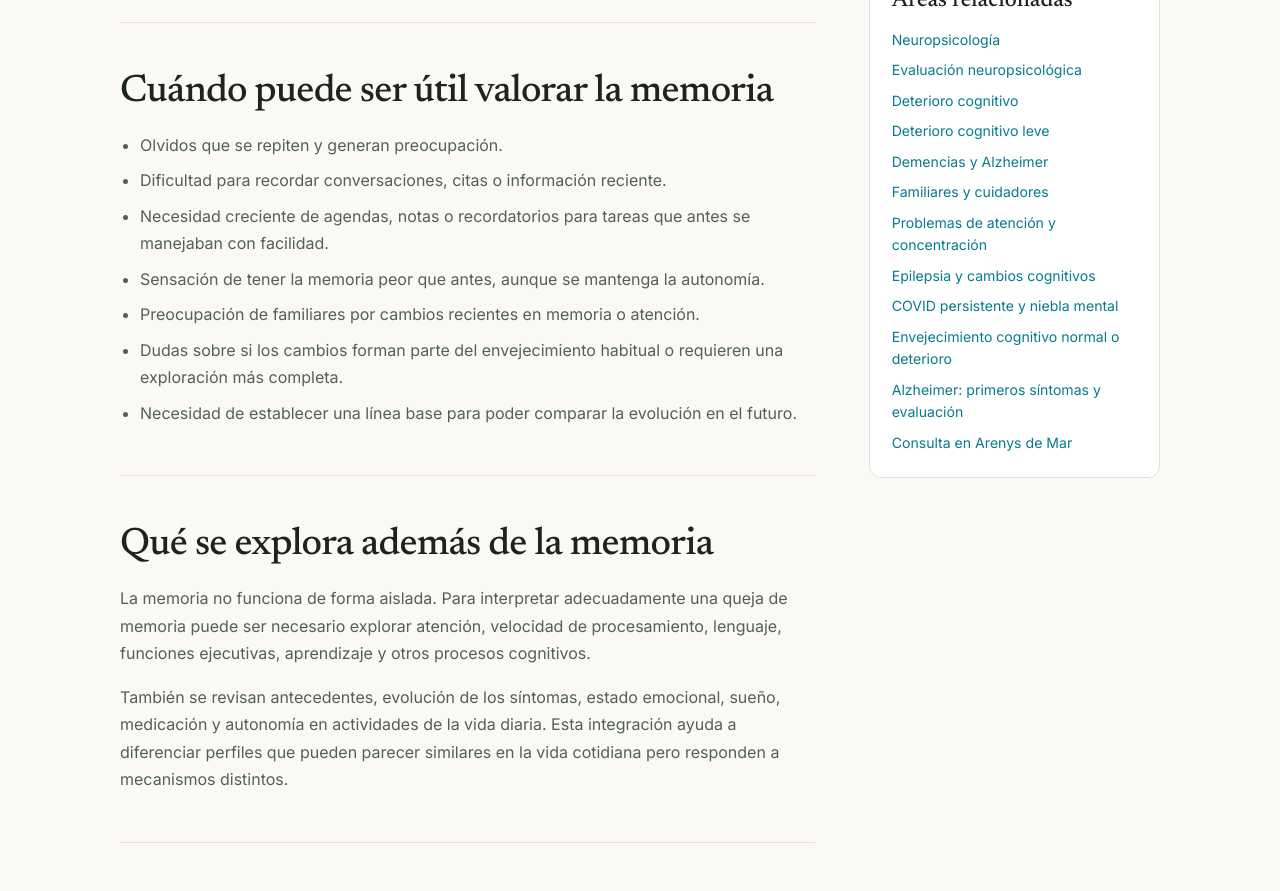
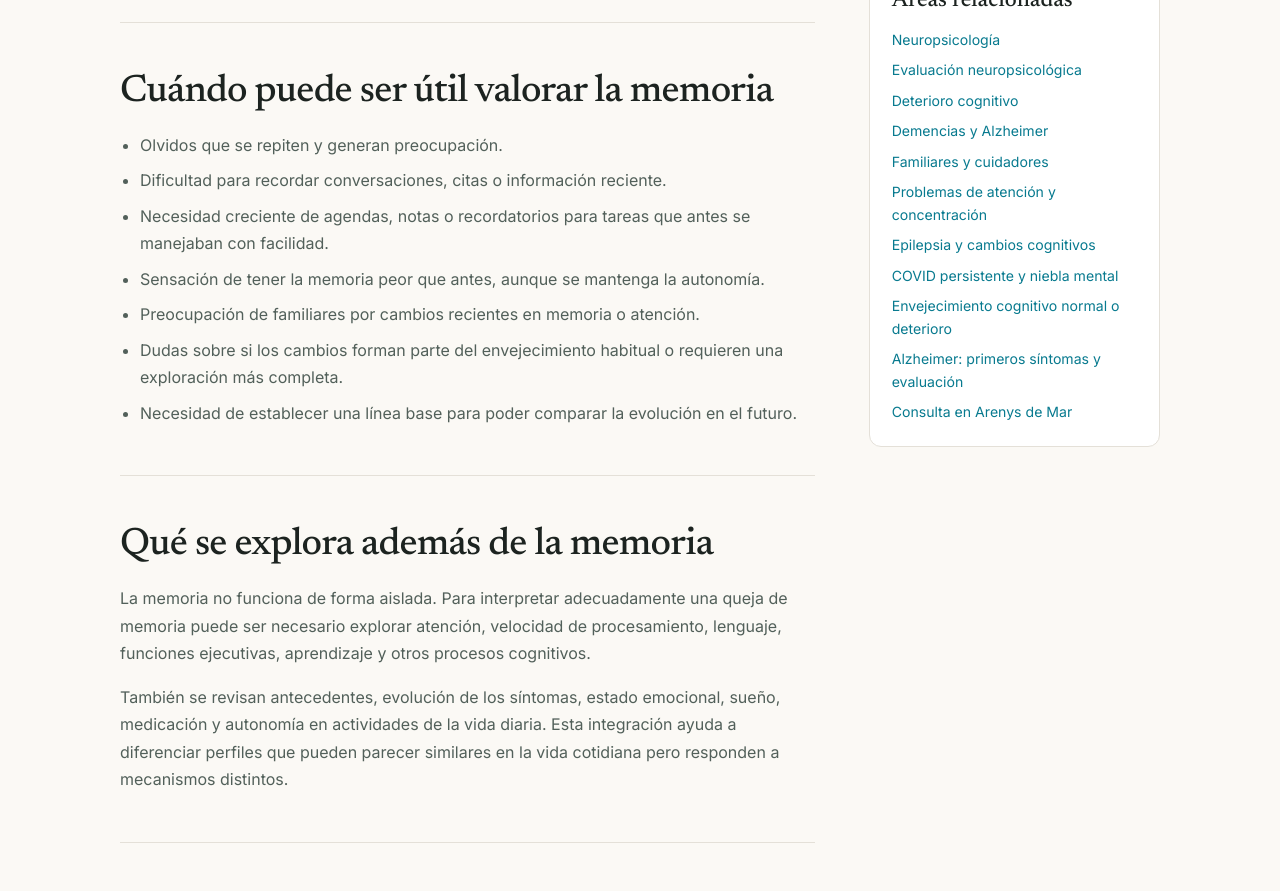
Before and after one commit to carolinasanchezgirona/Portfolio-Carolina, a Next.js app: page /problemas-de-memoria in a window 1280 px wide. Shown: the part 1000-1891 px from the top of the page. Built offline with nearby package versions, Linux system fonts and the light colour scheme.

Commit message:
SEO: actualizar enlaces tras consolidar deterioro cognitivo

```diff
--- a/app/problemas-de-memoria/page.tsx
+++ b/app/problemas-de-memoria/page.tsx
@@ -157,8 +157,7 @@ export default function MemoryProblemsPage() {
               <a href="/neuropsicologia/">Neuropsicología</a>
               <a href="/evaluacion-neuropsicologica/">Evaluación neuropsicológica</a>
               <a href="/deterioro-cognitivo/">Deterioro cognitivo</a>
-              <a href="/deterioro-cognitivo-leve/">Deterioro cognitivo leve</a>
-              <a href="/demencias/">Demencias y Alzheimer</a>
+                            <a href="/demencias/">Demencias y Alzheimer</a>
               <a href="/familiares-y-cuidadores-de-personas-con-demencia/">Familiares y cuidadores</a>
               <a href="/problemas-de-atencion-y-concentracion-en-adultos/">Problemas de atención y concentración</a>
               <a href="/epilepsia-y-cambios-cognitivos/">Epilepsia y cambios cognitivos</a>
```
